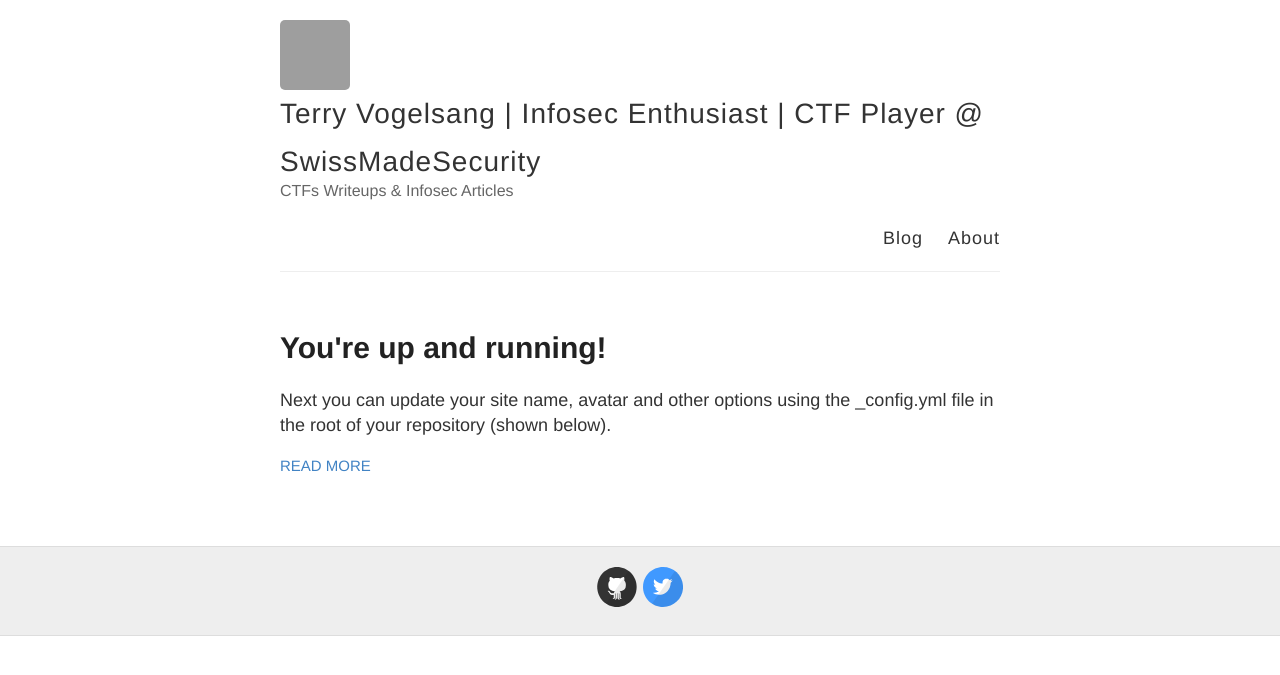
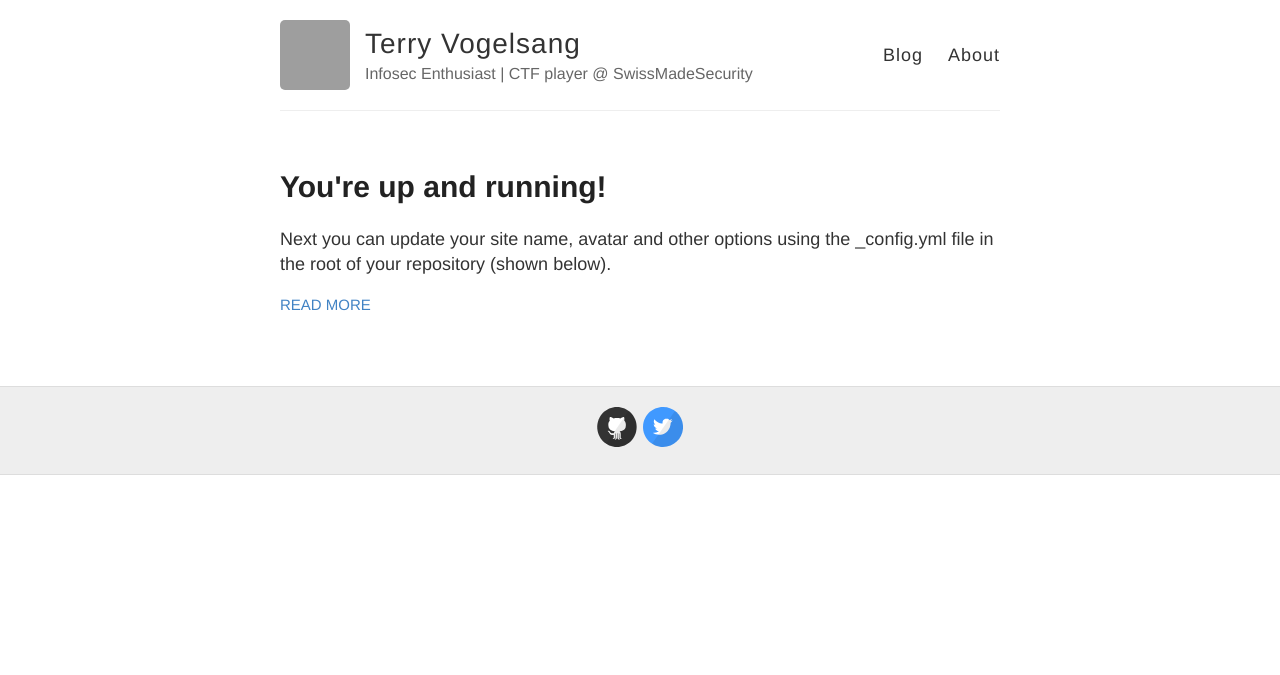
Before and after one commit to terryvogelsang/terryvogelsang.github.io, a Jekyll site: the page built from index.html, in a window 1280 px wide. Shown: the top 675 px of the page. Built offline with Jekyll 4.4.1, drawn with Linux system fonts in a browser that asks for light colours; grey boxes are pictures that could not be loaded.

Commit message:
Update config

```diff
--- a/_config.yml
+++ b/_config.yml
@@ -3,10 +3,10 @@
 #
 
 # Name of your site (displayed in the header)
-name: Terry Vogelsang | Infosec Enthusiast | CTF Player @ SwissMadeSecurity
+name: Terry Vogelsang
 
 # Short bio or description (displayed in the header)
-description: CTFs Writeups & Infosec Articles
+description: Infosec Enthusiast | CTF player @ SwissMadeSecurity
 
 # URL of your avatar or profile pic (you could use your GitHub profile pic)
 avatar: https://avatars0.githubusercontent.com/u/17734492?s=460&v=4
```
